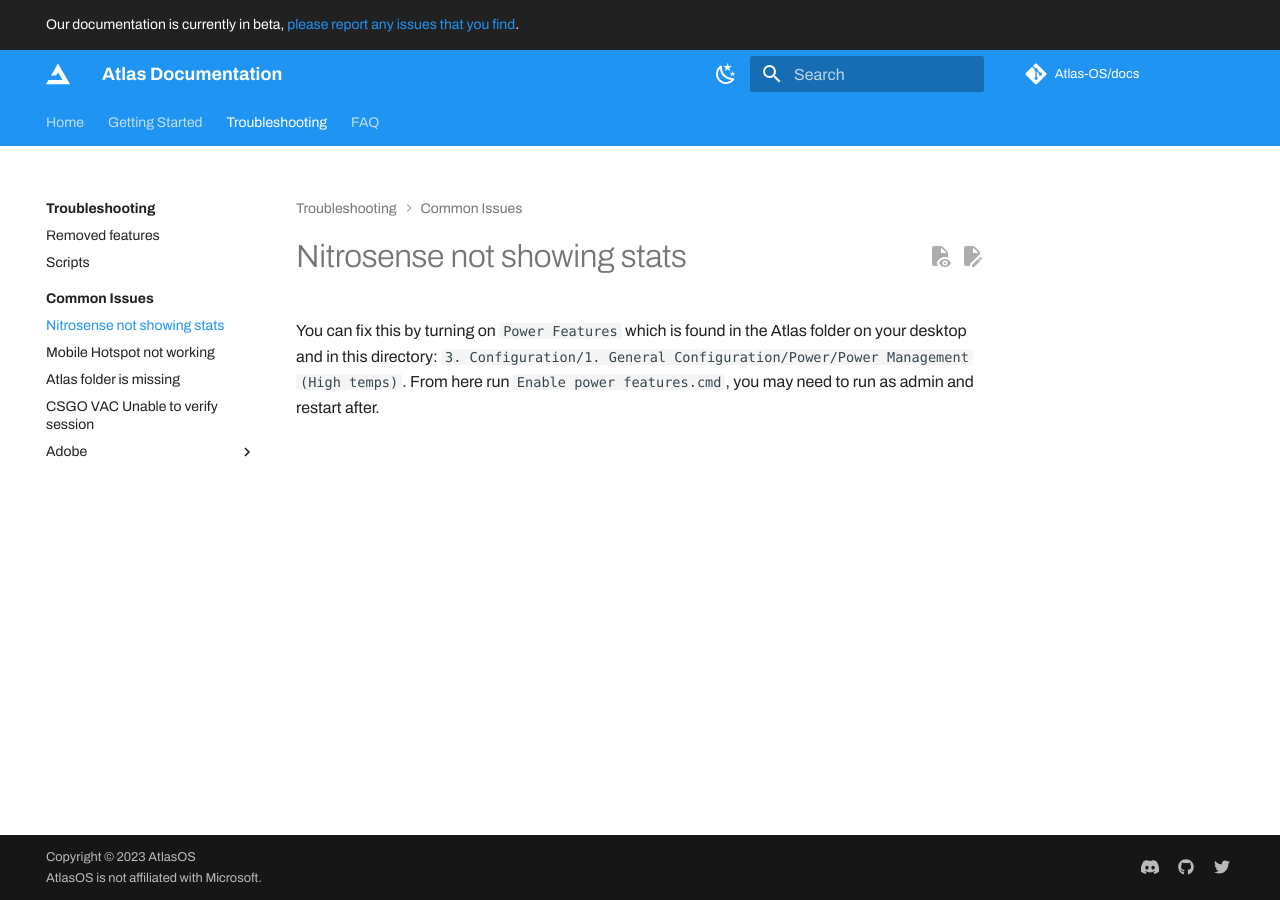
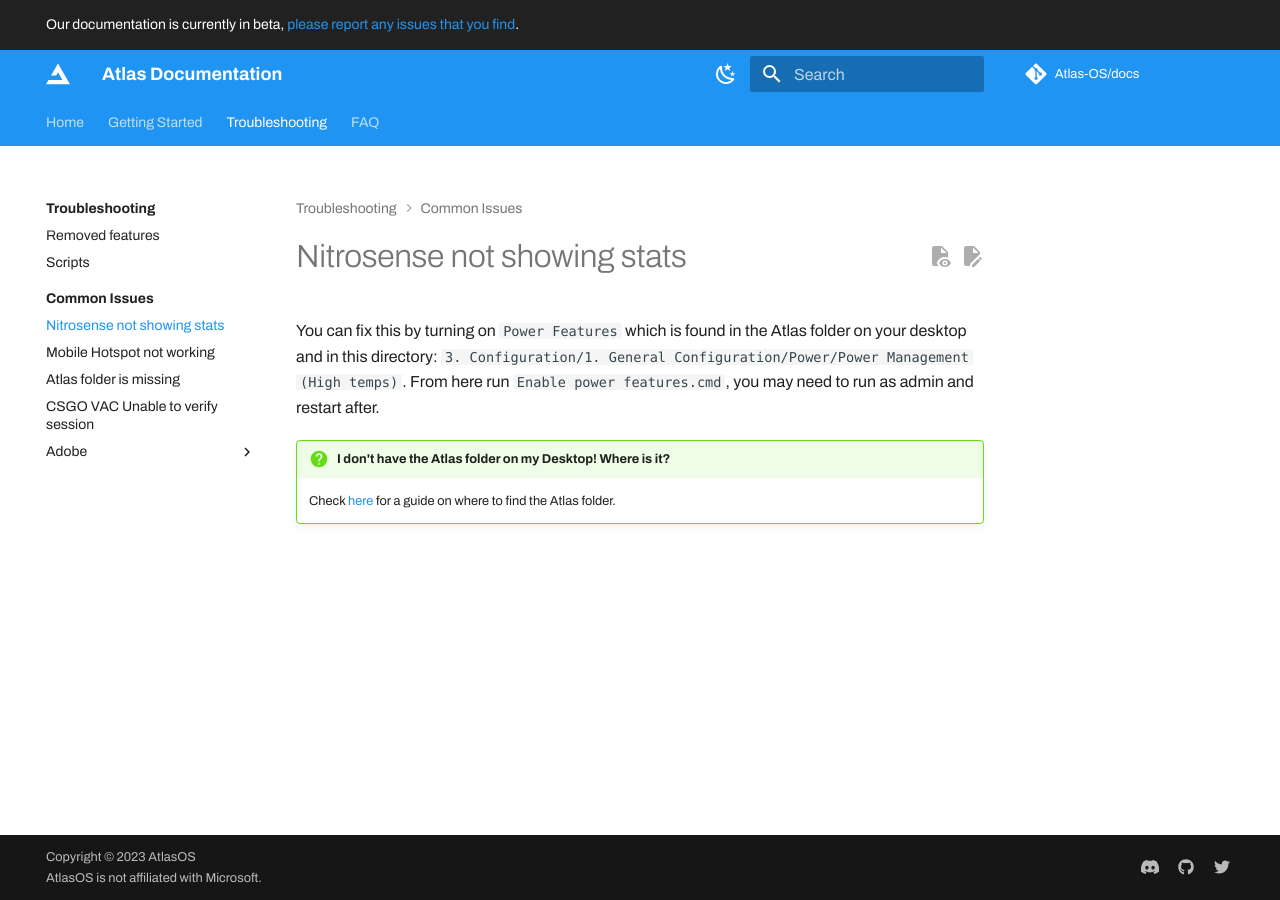
Before and after one commit to Atlas-OS/docs, an MkDocs documentation site: the page built from docs/troubleshooting/common-issues/nitrosense-stats-issue.md, in a window 1280 px wide. Built offline with MkDocs 1.6.1 and Material for MkDocs 9.7.7, drawn with Linux system fonts in a browser that asks for light colours; some web fonts are replaced; plug-ins that fetch from the network failed and are left out; comment, search, counter and statistics services are not loaded.

Commit message:
fix(common-issues): :memo: modify nitrosense stats issue
Didn't mention atlas folder issues

```diff
--- a/docs/troubleshooting/common-issues/nitrosense-stats-issue.md
+++ b/docs/troubleshooting/common-issues/nitrosense-stats-issue.md
@@ -1 +1,4 @@
 You can fix this by turning on `Power Features` which is found in the Atlas folder on your desktop and in this directory: `3. Configuration/1. General Configuration/Power/Power Management (High temps)`. From here run `Enable power features.cmd`, you may need to run as admin and restart after.
+
+!!! question "I don't have the Atlas folder on my Desktop! Where is it?"
+    Check [here](atlas-folder-missing/) for a guide on where to find the Atlas folder.
```
